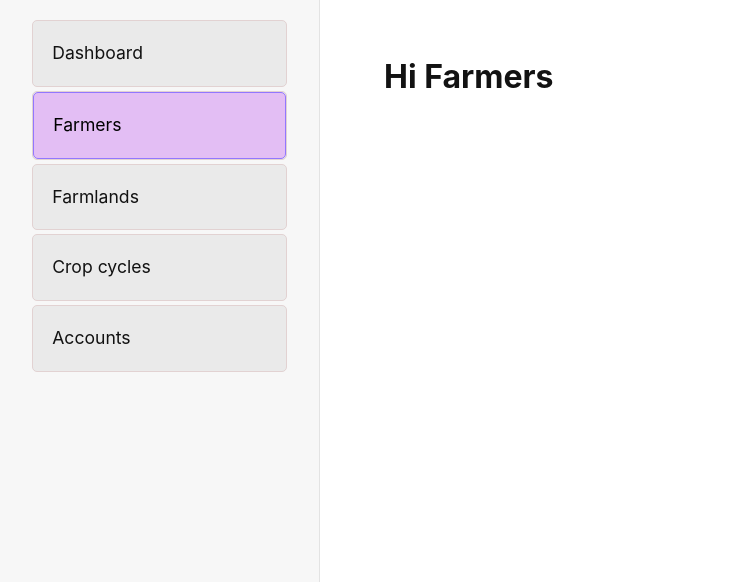
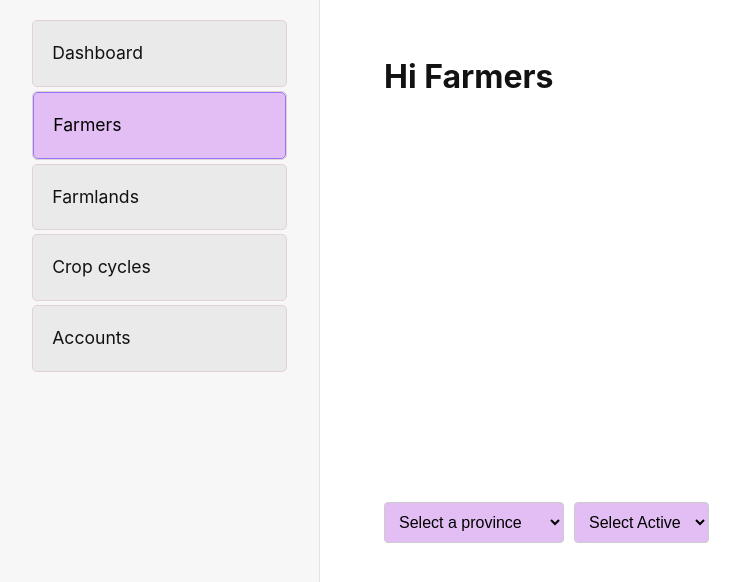
Before and after one commit to vouchheang/Test, a React (Vite) app: page /farmers in a window 1280 px wide. Shown: the top 582 px of the page, without its empty margins (0-740 px from the left). Built offline with nearby package versions, Linux system fonts and the light colour scheme.

Commit message:
add filter

```diff
--- a/package.json
+++ b/package.json
@@ -10,6 +10,9 @@
     "preview": "vite preview"
   },
   "dependencies": {
+    "@fortawesome/fontawesome-svg-core": "^6.5.2",
+    "@fortawesome/free-solid-svg-icons": "^6.5.2",
+    "@fortawesome/react-fontawesome": "^0.2.2",
     "axios": "^1.7.2",
     "react": "^18.3.1",
     "react-dom": "^18.3.1",
--- /dev/null
+++ b/src/components/Dropdown.jsx
@@ -0,0 +1,62 @@
+import React, { useState } from 'react';
+import '../styles/Dropdown.css';
+
+function App() {
+  const [selectedOption1, setSelectedOption1] = useState('');
+  const [selectedOption2, setSelectedOption2] = useState('');
+
+  const handleChange1 = (event) => {
+    setSelectedOption1(event.target.value);
+  };
+
+  const handleChange2 = (event) => {
+    setSelectedOption2(event.target.value);
+  };
+
+  return (
+    <div className="App">
+      <div className="dropdown-container">
+      <select value={selectedOption1} onChange={handleChange1}>
+        <option value="" disabled>Select a province</option>
+        <option value="Phnom Penh">Phnom Penh</option>
+        <option value="Siem Reap">Siem Reap</option>
+        <option value="Sihanoukville">Sihanoukville</option>
+        <option value="Battambang">Battambang</option>
+        <option value="Kampot">Kampot</option>
+        <option value="Kep">Kep</option>
+        <option value="Koh Kong">Koh Kong</option>
+        <option value="Pursat">Pursat</option>
+        <option value="Kampong Cham">Kampong Cham</option>
+        <option value="Kampong Chhnang">Kampong Chhnang</option>
+        <option value="Kampong Speu">Kampong Speu</option>
+        <option value="Kampong Thom">Kampong Thom</option>
+        <option value="Preah Vihear">Preah Vihear</option>
+        <option value="Stung Treng">Stung Treng</option>
+        <option value="Prey Veng">Prey Veng</option>
+        <option value="Takeo">Takeo</option>
+        <option value="Kandal">Kandal</option>
+        <option value="Mondulkiri">Mondulkiri</option>
+        <option value="Ratanakiri">Ratanakiri</option>
+        <option value="Oddar Meanchey">Oddar Meanchey</option>
+        <option value="Pailin">Pailin</option>
+        <option value="Banteay Meanchey">Banteay Meanchey</option>
+        <option value="Svay Reang">Svay Reang</option>
+        <option value="Kratie">Kratie</option>
+        <option value="Tbong Kmum">Tbong Kmum</option>
+      </select>
+        <select value={selectedOption2} onChange={handleChange2}>
+          <option value="" disabled>Select Active</option>
+          <option value="Active">Active</option>
+          <option value="Inactive">Inactive</option>
+        </select>
+
+      </div>
+
+      {/* Optional: Display selected options */}
+      {/* {selectedOption1 && <p>Selected Active: {selectedOption1}</p>}
+      {selectedOption2 && <p>Selected Type: {selectedOption2}</p>} */}
+    </div>
+  );
+}
+
+export default App;
--- a/src/pages/Farmer.jsx
+++ b/src/pages/Farmer.jsx
@@ -1,7 +1,11 @@
+import Dropdown from '../components/Dropdown';
+
 function Farmers() {
   return (
     <>
       <h1>Hi Farmers</h1>
+
+      <Dropdown/>
     </>
   );
 }
--- /dev/null
+++ b/src/styles/Dropdown.css
@@ -0,0 +1,20 @@
+.App {
+    display: flex;
+    /* justify-content: center; */
+    align-items: center;
+    height: 100vh;
+
+  }
+
+  .dropdown-container {
+    display: flex;
+    gap: 10px;
+  }
+
+  .dropdown-container select {
+    padding: 10px;
+    font-size: 16px;
+    border: 1px solid #ccc;
+    border-radius: 4px;
+    background-color: #E3BEF4;
+  }
```
Also changed, not shown: 1 other file (tests, documents, lock files or other folders).
